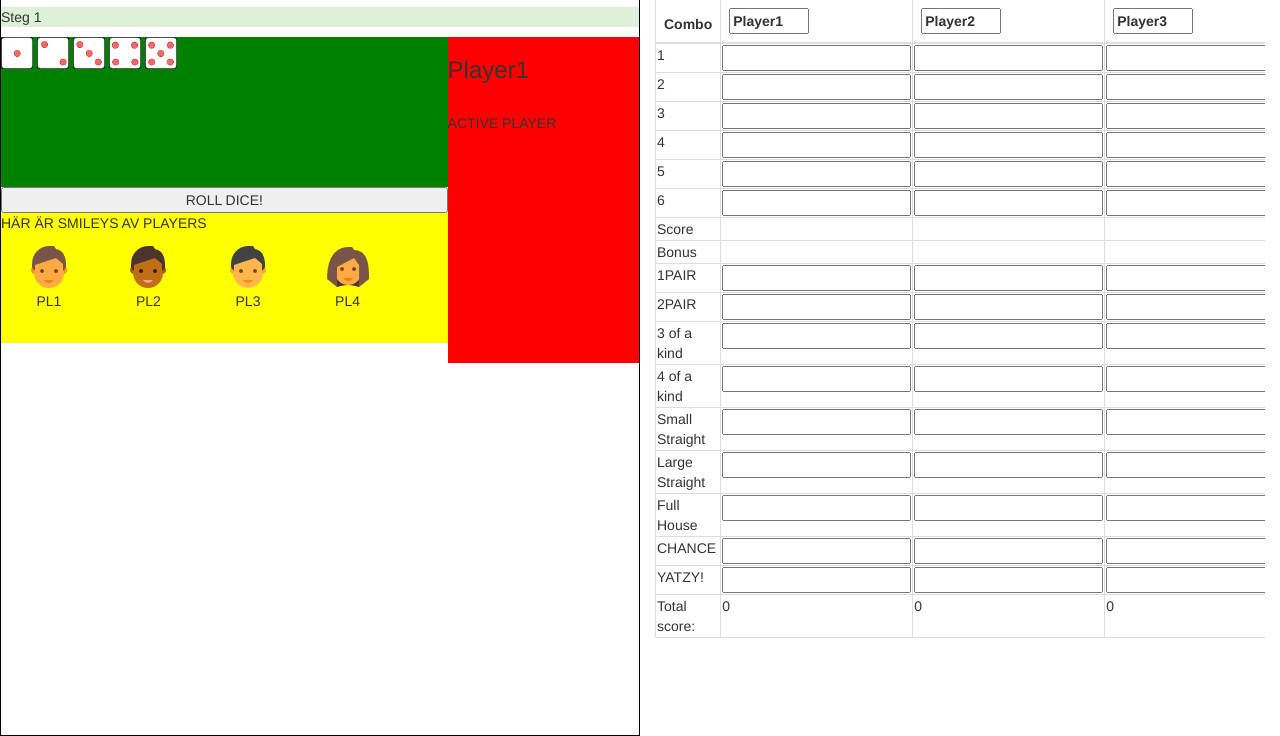
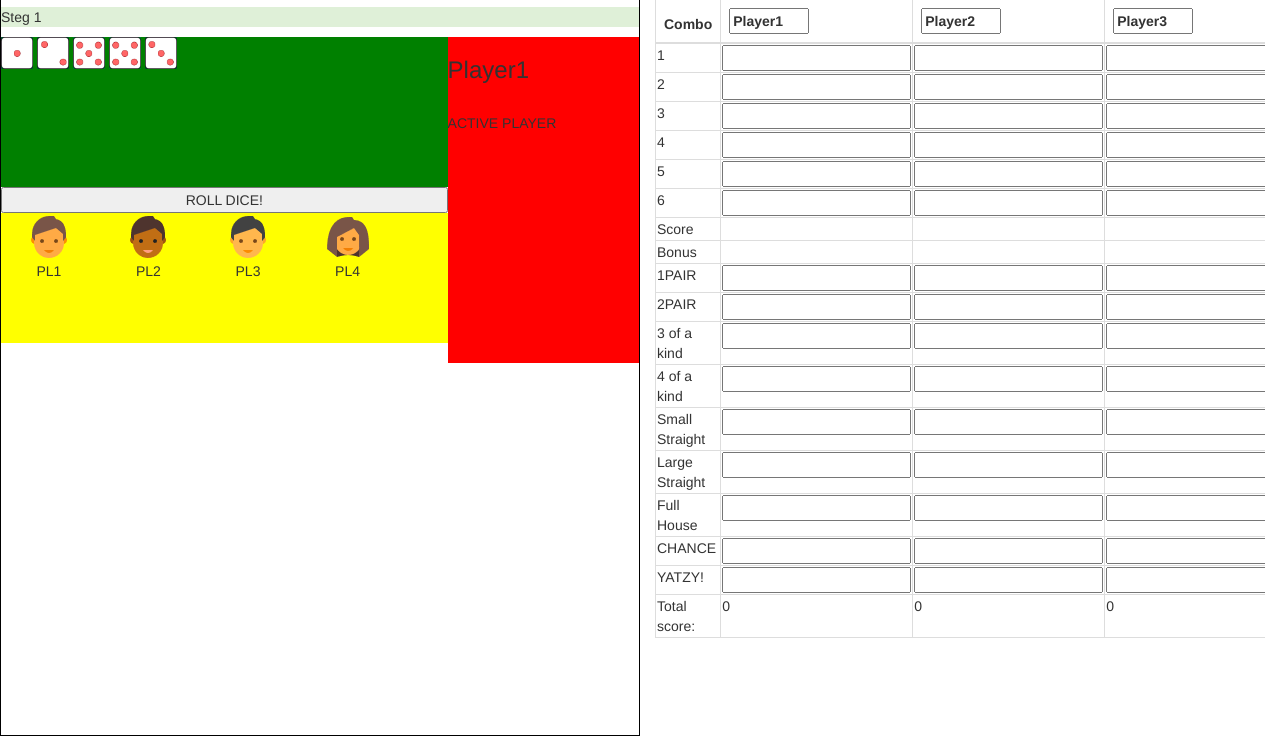
Before and after one commit to masoud1992/projectyatzy, a plain HTML site: page index.html in a window 1280 px wide. Both pictures are taken after a click on the button "ROLL DICE!". Shown: the part 64-800 px from the top of the page. Drawn offline with nearby package versions, Linux system fonts and the light colour scheme.

Commit message:
Tärningsgrafik
Ändrat namn på bilderna, fixat så att tärningarna förändras grafiskt

```diff
--- a/index.html
+++ b/index.html
@@ -3,7 +3,7 @@
 
 <head>
 
-    <title>SQL from frontend</title>
+    <title>Yatzy</title>
     <meta charset="utf8">
     <meta name="viewport" content="width=device-width, initial-scale=1">
     <link rel="stylesheet" href="https://maxcdn.bootstrapcdn.com/bootstrap/3.3.7/css/bootstrap.min.css">
@@ -28,15 +28,14 @@
                 <p>ACTIVE PLAYER</p>
             </div>
             <div class="playground">
-                <img class="unmarked" id="diceOne" src="images/dices/one.png" height="32" width="32">
-                <img class="unmarked" id="diceTwo" src="images/dices/two.png" height="32" width="32">
-                <img class="unmarked" id="diceThree" src="images/dices/three.png" height="32" width="32">
-                <img class="unmarked" id="diceFour" src="images/dices/four.png" height="32" width="32">
-                <img class="unmarked" id="diceFive" src="images/dices/five.png" height="32" width="32">
+                <img class="unmarked" id="diceOne" src="images/dices/1.png" height="32" width="32">
+                <img class="unmarked" id="diceTwo" src="images/dices/2.png" height="32" width="32">
+                <img class="unmarked" id="diceThree" src="images/dices/3.png" height="32" width="32">
+                <img class="unmarked" id="diceFour" src="images/dices/4.png" height="32" width="32">
+                <img class="unmarked" id="diceFive" src="images/dices/5.png" height="32" width="32">
             </div>
             <button class="rollDice">ROLL DICE!</button>
             <div class="playerInfo">
-                <p>HÄR ÄR SMILEYS AV PLAYERS</p>
                 <div class="playerImage">
                     <img src="images/Player1.png">
                     <p class="playerName">PL1</p>
--- a/js/main.js
+++ b/js/main.js
@@ -85,10 +85,53 @@ $(document).find(".playground").on("click", function(e) {
 
     $(".rollDice").click(function() {
         var dicesToThrow = $(".unmarked").length;
-        throwDice(dicesToThrow);
+        displayDice(throwDice(dicesToThrow));
         nextStepGuide(throwCounter);
 
     });
+
+    function displayDice(dices) {
+        console.log(dices);
+        var currentDice = 0;
+
+        for (i = 1; i <= 5; i++)
+        {
+            var diceImage = returnNumberAsWord(i);
+            console.log(diceImage);
+
+            if ($('#dice' + diceImage).hasClass('unmarked'))
+            {
+                var number = dices[currentDice];
+                $('#dice' + diceImage).attr("src", "images/dices/" + number + ".png");
+                currentDice += 1;
+            }
+        }
+    }
+
+    function returnNumberAsWord(number)
+    {
+        switch (number)
+        {
+            case 1:
+                return 'One';
+                break;
+            case 2:
+                return 'Two';
+                break;
+            case 3:
+                return 'Three';
+                break;
+            case 4:
+                return 'Four';
+                break;
+            case 5:
+                return 'Five';
+                break;
+            default:
+                break;
+        }
+    }
+
     //listener on keys
 
     document.onkeypress = function(event) {
```
Also changed, not shown: images/dices/1.png (renamed from images/dices/one.png), images/dices/2.png (renamed from images/dices/two.png), images/dices/3.png (renamed from images/dices/three.png), images/dices/4.png (renamed from images/dices/four.png), images/dices/5.png (renamed from images/dices/five.png), images/dices/6.png (renamed from images/dices/six.png).
